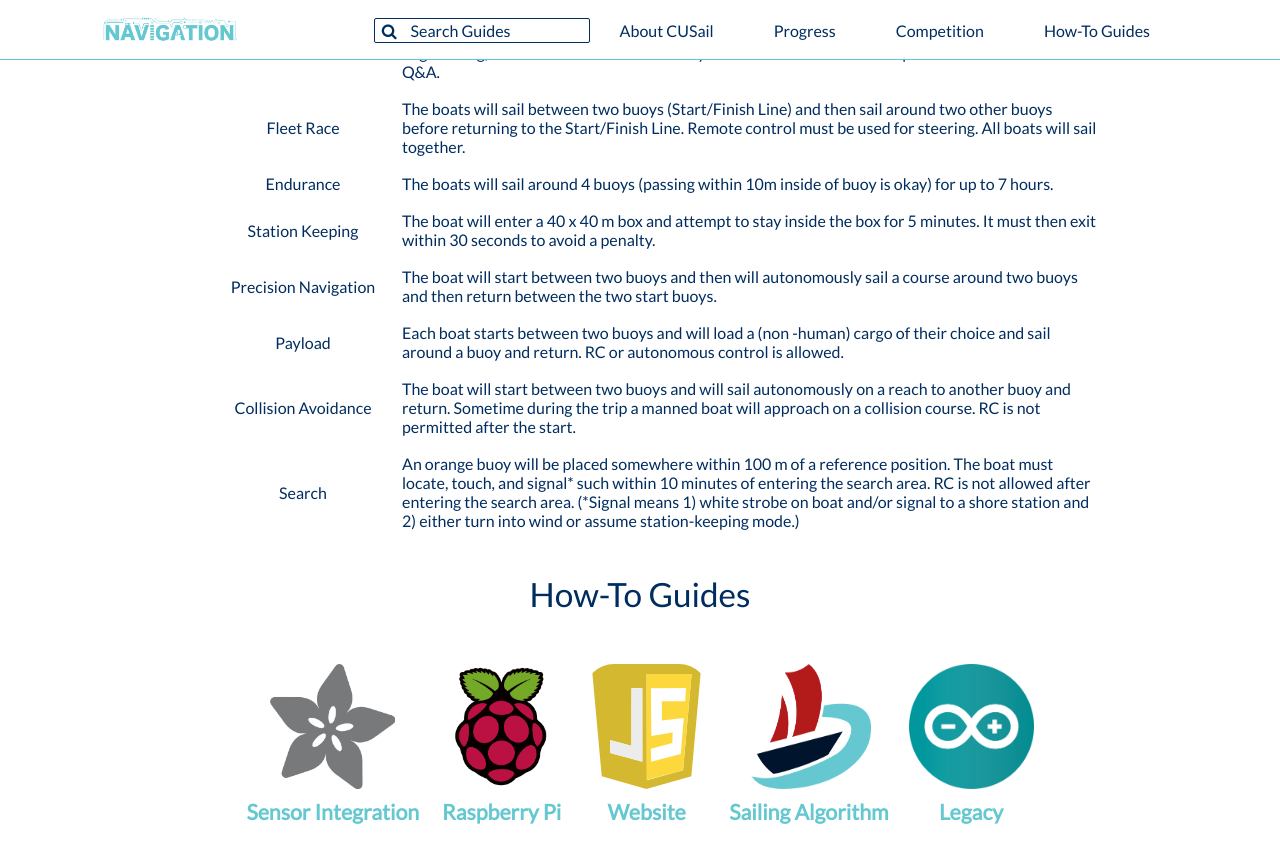
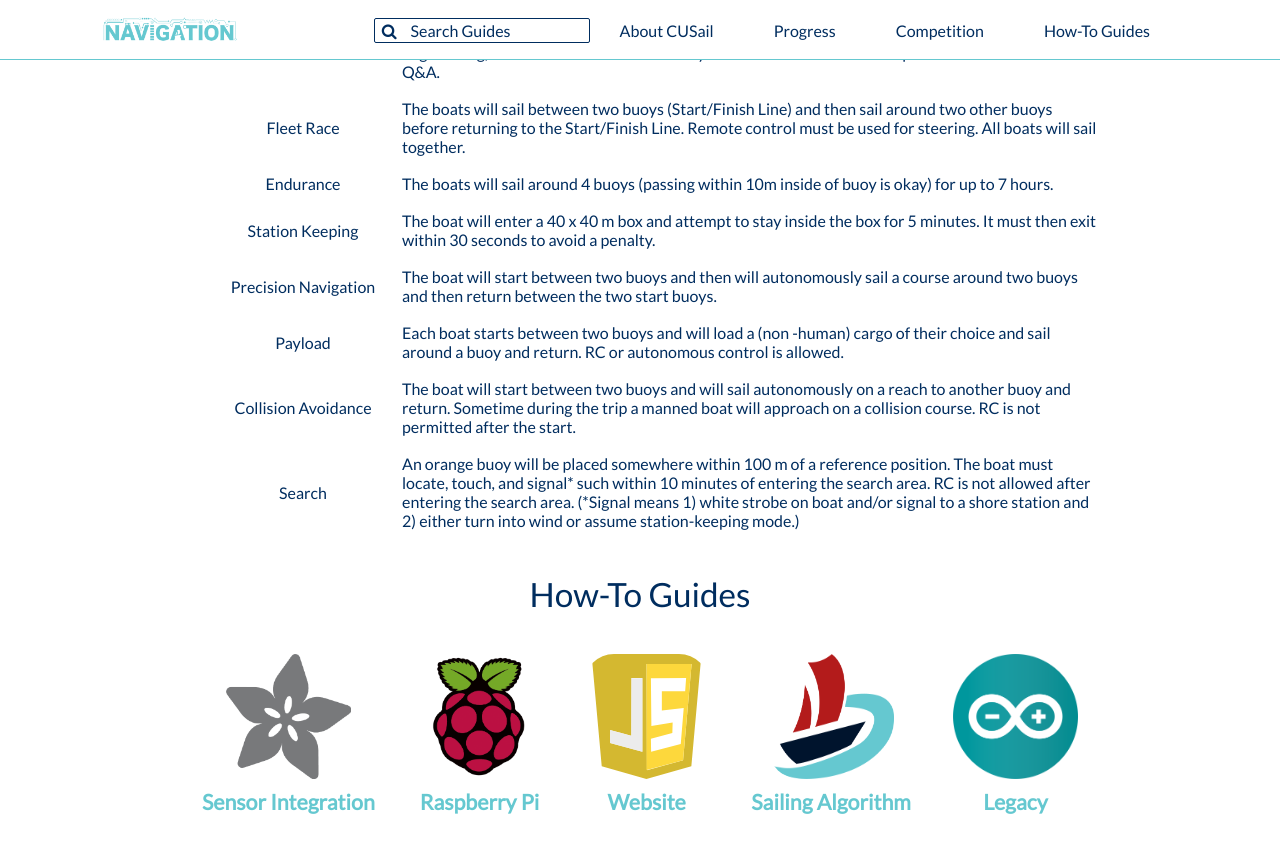
Before and after one commit to CUSail-Navigation/intrasite, a Jekyll site: the page built from index.html, in a window 1280 px wide and 900 px high, scrolled down 1199 px. Shown: the top 863 px of the window. Built offline with Jekyll 4.4.1, drawn with Linux system fonts in a browser that asks for light colours.

Commit message:
change layout

```diff
--- a/css/master.css
+++ b/css/master.css
@@ -248,7 +248,8 @@ table {
 }
 
 #guides_layout {
-  display: inline-flex;
+  display: flex;
+  flex-direction: row;
   justify-content: space-between;
   flex-wrap: wrap;
   margin-top: 20px;
```
